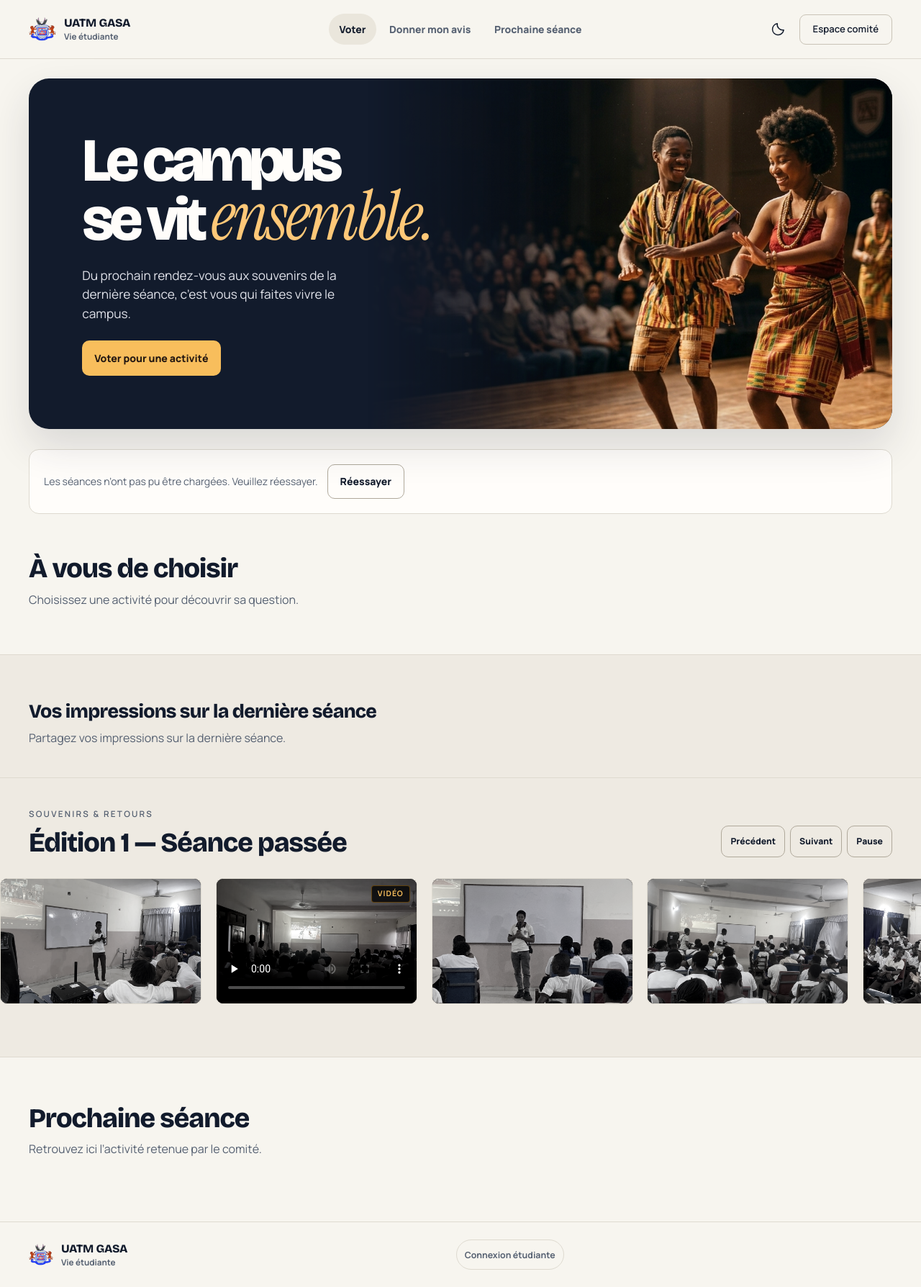
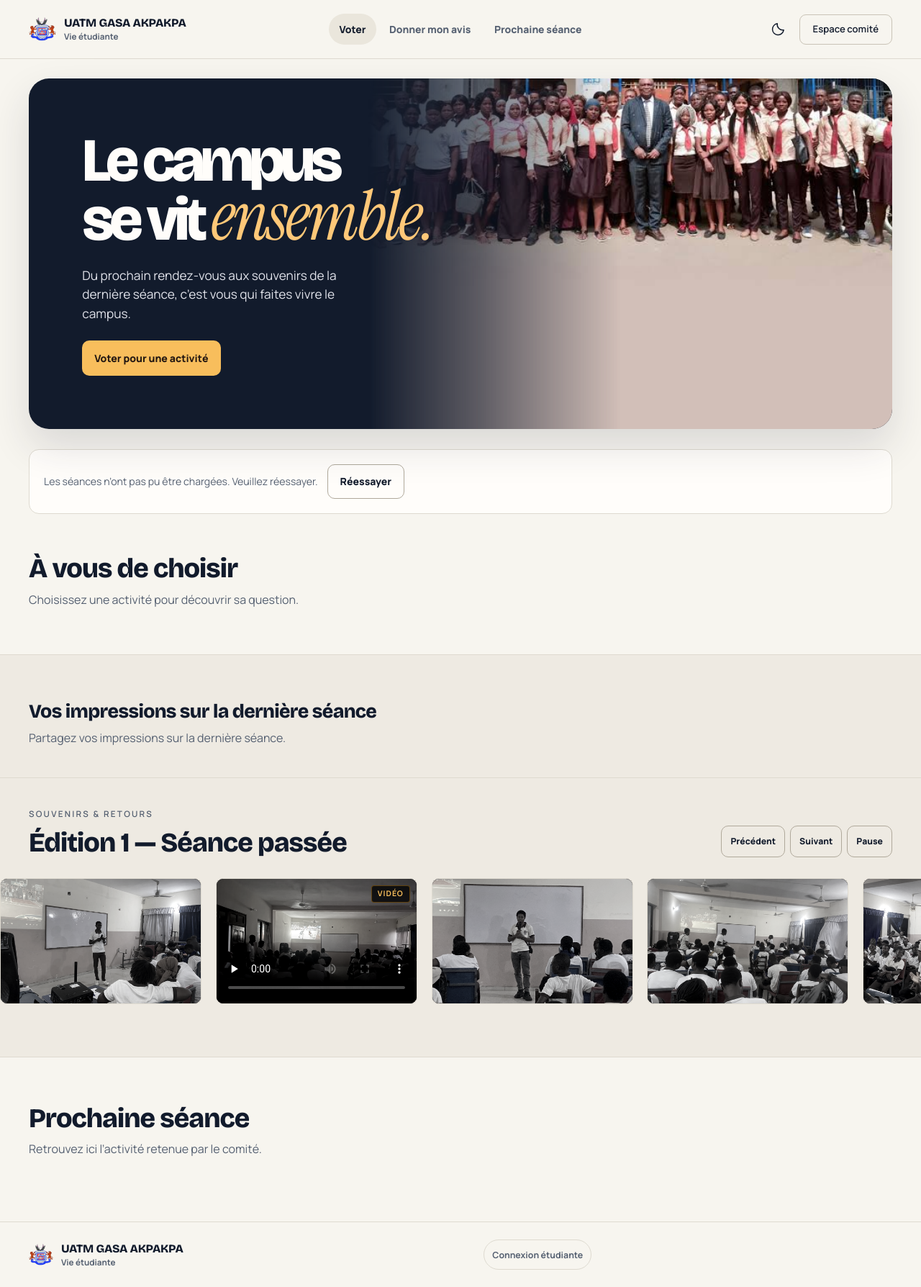
Before and after one commit to Gabrigit01/gasaactivitywebsite, a website: page index.html in a window 1280 px wide. Shown: the whole page at 72% size. Drawn offline with nearby package versions, Linux system fonts and the light colour scheme; no server answers; grey boxes are pictures that could not be loaded.

Commit message:
update audias

```diff
--- a/index.html
+++ b/index.html
@@ -6,7 +6,7 @@
   <meta name="description" content="Votez pour les activités du campus UATM GASA, partagez votre avis et découvrez la prochaine séance.">
   <meta name="theme-color" content="#f7f5ef">
 
-  <title>Vie étudiante — UATM GASA</title>
+  <title>Vie étudiante — UATM GASA FORMATION AKPAKPA</title>
 
   <!-- Interface de gestion du compte étudiant -->
   <script defer src="/student-interface.js"></script>
@@ -38,9 +38,9 @@
 
   <header class="site-header">
     <div class="shell header-inner">
-      <a class="brand" href="/" aria-label="UATM GASA, accueil">
+      <a class="brand" href="/" aria-label="UATM GASA akpakpa, accueil">
         <img src="images/logo.webp" width="40" height="40" alt="">
-        <span class="student-brand-copy"><strong>UATM GASA</strong><small>Vie étudiante</small></span>
+        <span class="student-brand-copy"><strong>UATM GASA AKPAKPA</strong><small>Vie étudiante</small></span>
       </a>
       <nav class="site-nav" aria-label="Navigation principale">
         <a href="#vote" data-nav="vote">Voter</a>
@@ -60,7 +60,7 @@
   <main id="contenu" tabindex="-1">
     <section class="shell campus-cover" id="accueil-classique" aria-labelledby="campus-cover-title">
       <div class="campus-cover-art" aria-hidden="true">
-        <img src="/images/scene.jpg" alt="" width="1050" height="700" loading="lazy">
+        <img src="/images/bg1.jpg" alt="" width="1050" height="700" loading="lazy">
       </div>
       <div class="campus-cover-content">
         <h1 id="campus-cover-title">Le campus<br>se vit <em>ensemble.</em></h1>
@@ -167,7 +167,7 @@
     <div class="shell footer-inner">
       <a class="brand" href="/" aria-label="UATM GASA, accueil">
         <img src="images/logo.webp" width="34" height="34" alt="">
-        <span><strong>UATM GASA</strong><small>Vie étudiante</small></span>
+        <span><strong>UATM GASA AKPAKPA</strong><small>Vie étudiante</small></span>
       </a>
       <button class="student-account" id="student-account" type="button">Connexion étudiante</button>
       <div class="notification-controls">
```
Also changed, not shown: admin.html (+3 -3 lines), images/bg1.jpg (added).
